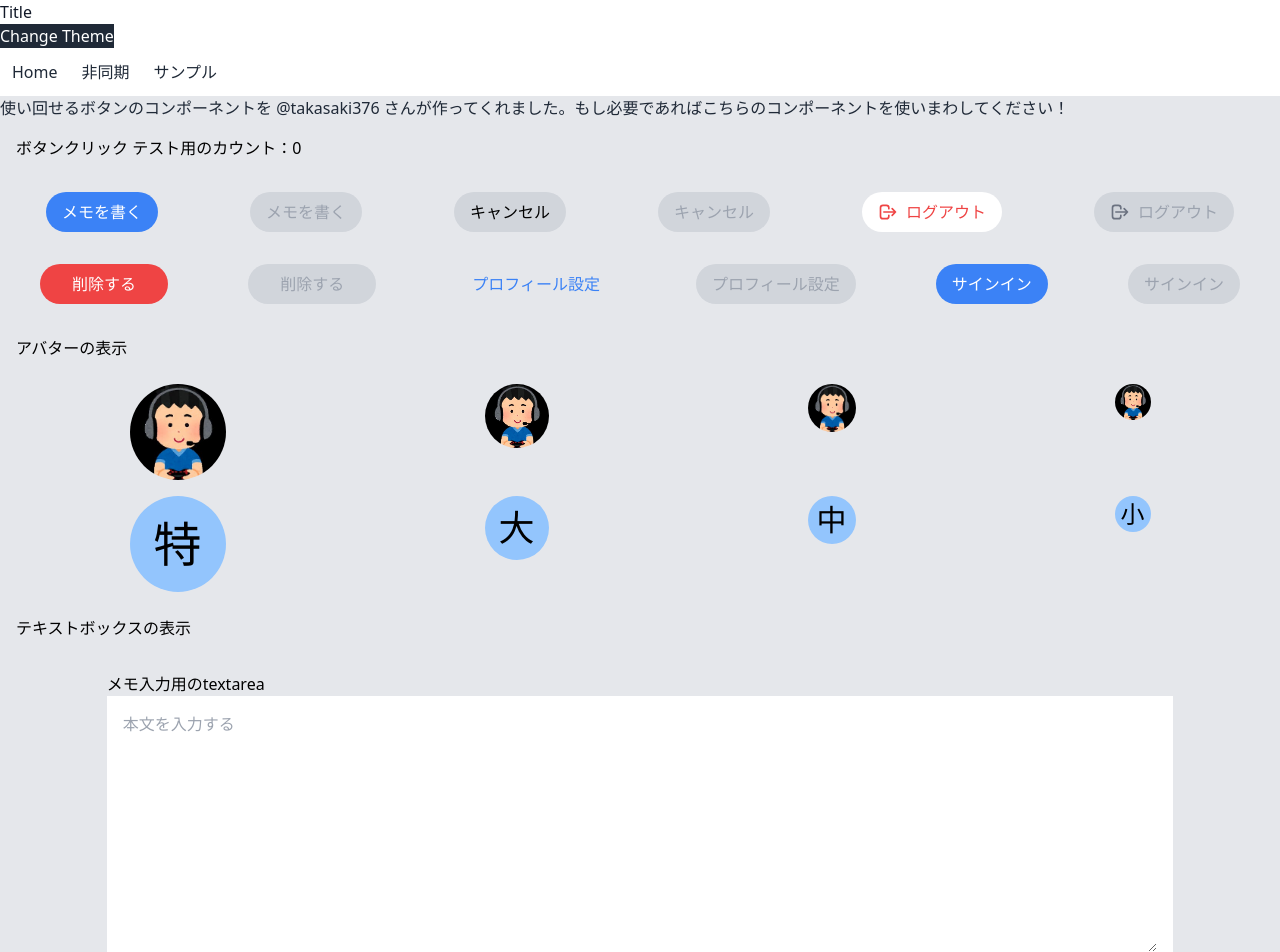
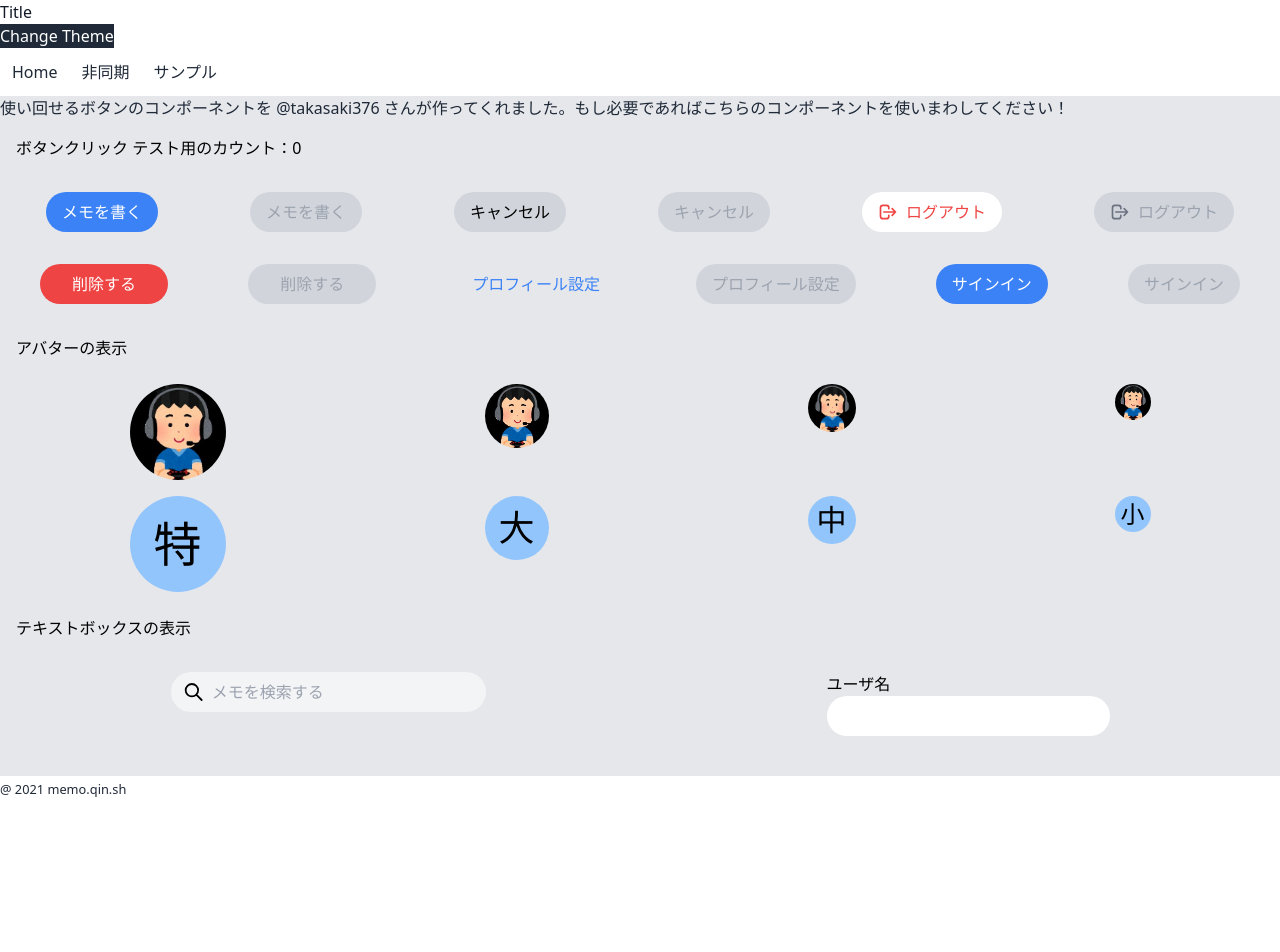
Before and after one commit to qin-salon/qin-memo, a Next.js app: page /sample in a window 1280 px wide. Shown: the top 952 px of the page. After the commit the page ends 800 px from the top, so only its background shows below. Built offline with nearby package versions, Linux system fonts and the light colour scheme.

Commit message:
🔥 InputTextからtextareaの場合分けの削除

```diff
--- a/src/components/shared/InputText.tsx
+++ b/src/components/shared/InputText.tsx
@@ -1,7 +1,7 @@
 import clsx from "clsx";
 import type { DOMAttributes, VFC } from "react";
 
-type CommonType = {
+type Props = {
   label?: string;
   placeholder?: string;
   className?: string;
@@ -9,82 +9,57 @@ type CommonType = {
   bgColor?: "white" | "gray";
   textColor?: "black" | "glay";
   startIcon?: JSX.Element;
-};
-
-type TextareaType = CommonType & {
-  multiline: boolean;
-  maxLength?: number;
-  rows?: number;
-  onChange?: DOMAttributes<HTMLTextAreaElement>["onChange"];
-};
-type InputType = CommonType & {
   onChange?: DOMAttributes<HTMLInputElement>["onChange"];
 };
 
-// props の型がinput型かtextarea型かを判断する関数を定義する。
-// props に multiline を持っている場合は true
-const isTextarea = (props: TextareaType | InputType): props is TextareaType => {
-  return "multiline" in props;
-};
-
-export const InputText: VFC<TextareaType | InputType> = (props) => {
-  // テキストボックスにフォーカスがある場合にボーダーラインの表示を切り替える
-  const divClasses = clsx([
+export const InputText: VFC<Props> = (props) => {
+  return (
+    <div className="flex flex-col">
+      {props.label ? (
+        <div>
+          <span
+            className={clsx([
+              {
+                "text-black": props.textColor === "black",
+                "text-gray-200": props.textColor === "glay",
+              },
+            ])}
+          >
+            {props.label}
+          </span>
+        </div>
+      ) : null}
+      <div
+        className={clsx([
           "flex text-center my-auto outline-none transition-colors",
           {
             "bg-gray-100": props.bgColor === "gray",
             "bg-white": props.bgColor === "white",
-      "h-10 pl-3 pr-10 rounded-full": !isTextarea(props),
-      "p-4": isTextarea(props),
+            "h-10 pl-3 pr-10 rounded-full": true,
           },
           props.className,
-  ]);
-  const inputClasses = clsx([
+        ])}
+      >
+        {/* 先頭にアイコンを表示する */}
+        {props.startIcon ? props.startIcon : null}
+        <input
+          type="text"
+          className={clsx([
             "w-full m-0 p-0 border-white outline-none my-auto",
             {
               "bg-gray-100": props.bgColor === "gray",
               "bg-white": props.bgColor === "white",
             },
-  ]);
-  const labelClasses = clsx([
-    {
-      "text-black": props.textColor === "black",
-      "text-gray-200": props.textColor === "glay",
-    },
-  ]);
-  return (
-    <div className="flex flex-col">
-      {props.label ? (
-        <div>
-          <span className={labelClasses}>{props.label}</span>
-        </div>
-      ) : null}
-      <div className={divClasses}>
-        {/* 先頭にアイコンを表示する */}
-        {props.startIcon ? props.startIcon : null}
-        {/* 複数行表示と切り替える */}
-        {isTextarea(props) ? (
-          <textarea
-            className={inputClasses}
-            placeholder={props.placeholder}
-            maxLength={props.maxLength}
-            rows={props.rows}
-            value={props.value}
-            onChange={props.onChange}
-          />
-        ) : (
-          <input
-            type="text"
-            className={inputClasses}
+          ])}
           placeholder={props.placeholder}
           value={props.value}
           onChange={props.onChange}
         />
-        )}
       </div>
     </div>
   );
 };
+
 // Propsのデフォルト値
 InputText.defaultProps = {
   bgColor: "gray",
--- a/src/pages/sample.tsx
+++ b/src/pages/sample.tsx
@@ -132,18 +132,6 @@ const ButtonPage: NextPage = () => {
           <span className="m-auto">テキストボックスの表示</span>
         </div>
         <div className="flex flex-row justify-start flex-none mt-4">
-          <div className="mx-auto w-10/12">
-            <InputText
-              label="メモ入力用のtextarea"
-              multiline
-              rows={10}
-              placeholder="本文を入力する"
-              bgColor="white"
-              className="w-full"
-            />
-          </div>
-        </div>
-        <div className="flex flex-row justify-start flex-none mt-4">
           <div className="mx-auto">
             <InputText startIcon={<SearchIcon className="my-auto mr-2 w-6 h-6" />} placeholder="メモを検索する" />
           </div>
```
Lines whose indentation alone changed are shown as unchanged.
